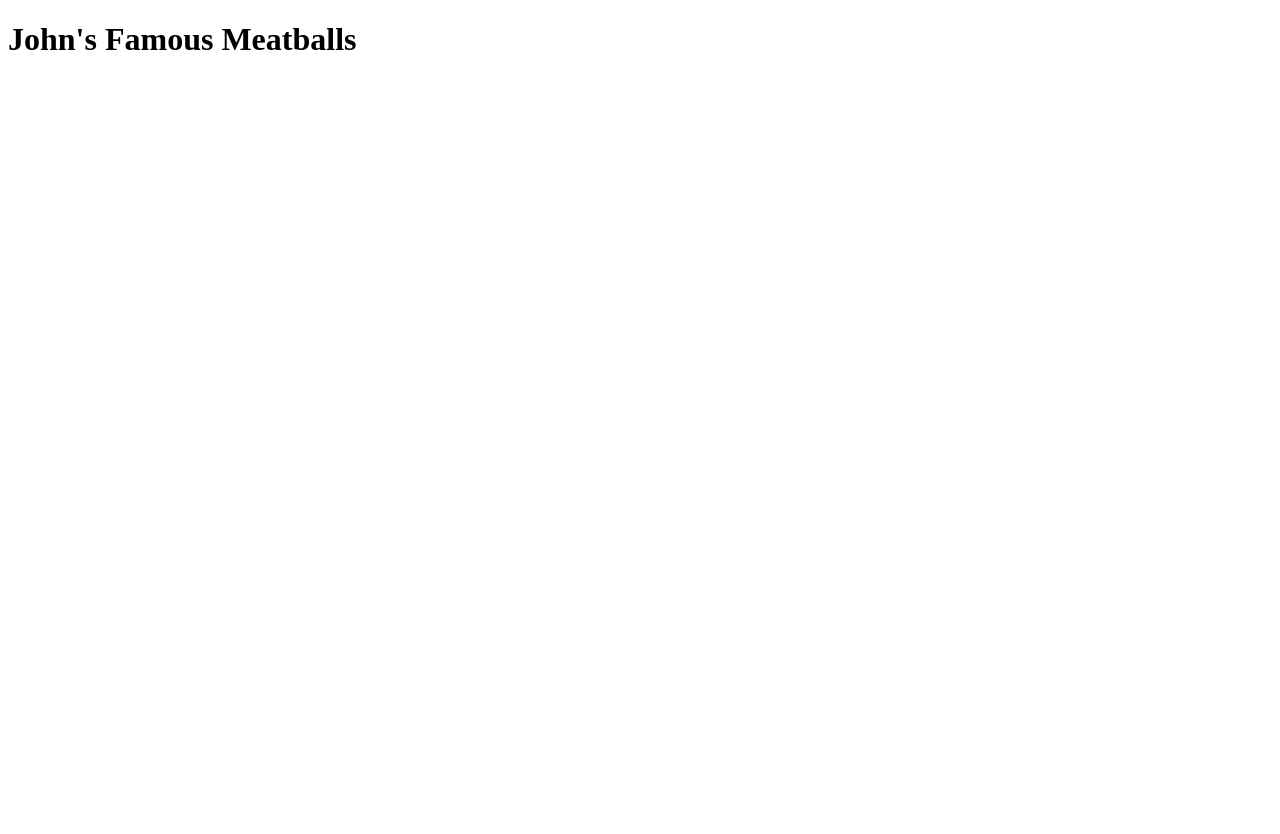
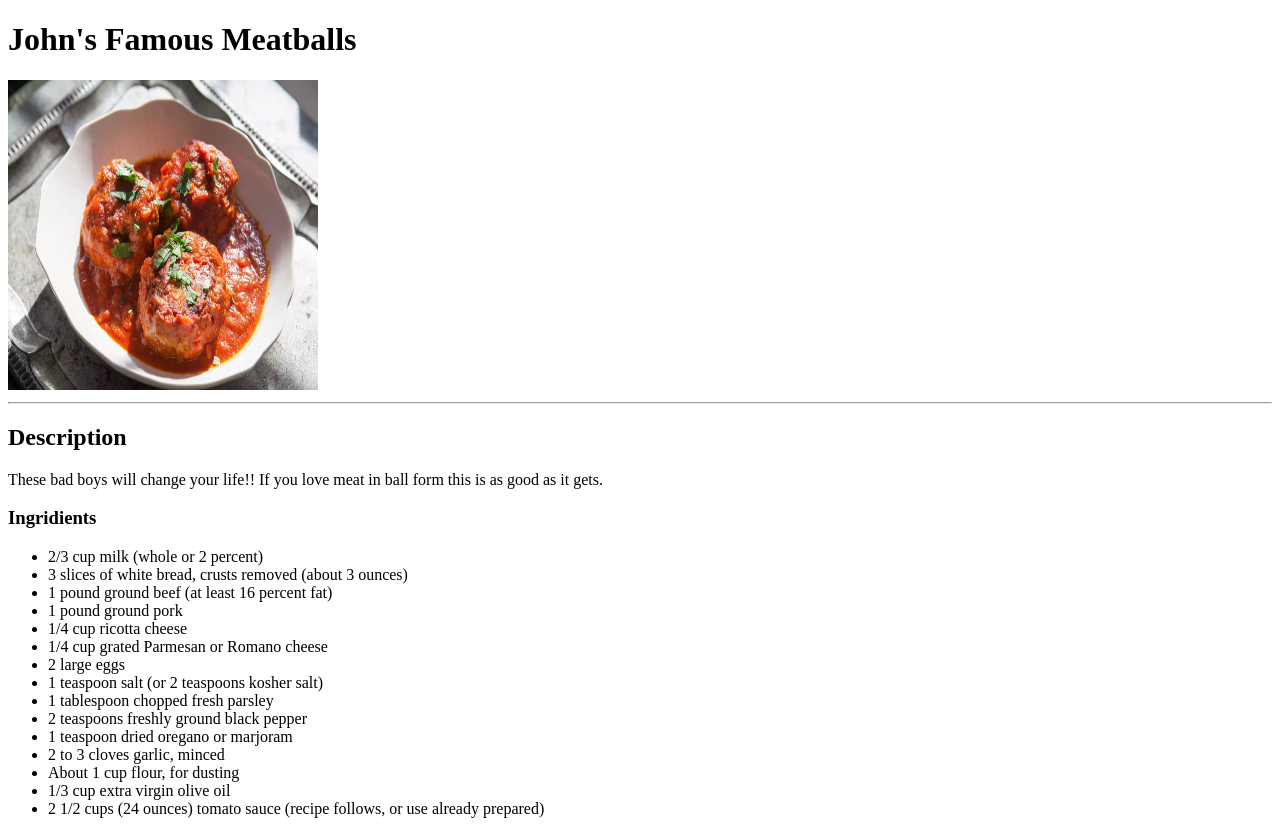
Before and after one commit to RMike-droid/odin-recipes, a plain HTML site: page recipes/meatballs.html in a window 1280 px wide. Before the commit the page ends 800 px from the top, so only its background shows below. Drawn offline with Linux system fonts and the light colour scheme.

Commit message:
Write description and ingirdients sections

```diff
--- a/recipes/meatballs.html
+++ b/recipes/meatballs.html
@@ -7,5 +7,35 @@
 
     <body>
         <h1>John's Famous Meatballs</h1>
+
+        <img src="/images/meatballs.webp" alt="bowl of meatballs in sauce" height="310" width="310">
+        <hr>
+
+        <h2>Description</h2>
+        <p>
+            These bad boys will change your life!! If you love meat in ball form this is as good
+            as it gets.
+        </p>
+
+        <h3>Ingridients</h3>
+        <p>
+            <ul>
+                <li>2/3 cup milk (whole or 2 percent)</li>
+                <li>3 slices of white bread, crusts removed (about 3 ounces)</li>
+                <li>1 pound ground beef (at least 16 percent fat)</li>
+                <li>1 pound ground pork</li>
+                <li>1/4 cup ricotta cheese</li>
+                <li>1/4 cup grated Parmesan or Romano cheese</li>
+                <li>2 large eggs</li>
+                <li>1 teaspoon salt (or 2 teaspoons kosher salt)</li>
+                <li>1 tablespoon chopped fresh parsley</li>
+                <li>2 teaspoons freshly ground black pepper</li>
+                <li>1 teaspoon dried oregano or marjoram</li>
+                <li>2 to 3 cloves garlic, minced</li>
+                <li>About 1 cup flour, for dusting</li>
+                <li>1/3 cup extra virgin olive oil</li>
+                <li>2 1/2 cups (24 ounces) tomato sauce (recipe follows, or use already prepared)</li>
+            </ul>
+        </p>
     </body>
 </html>
```
